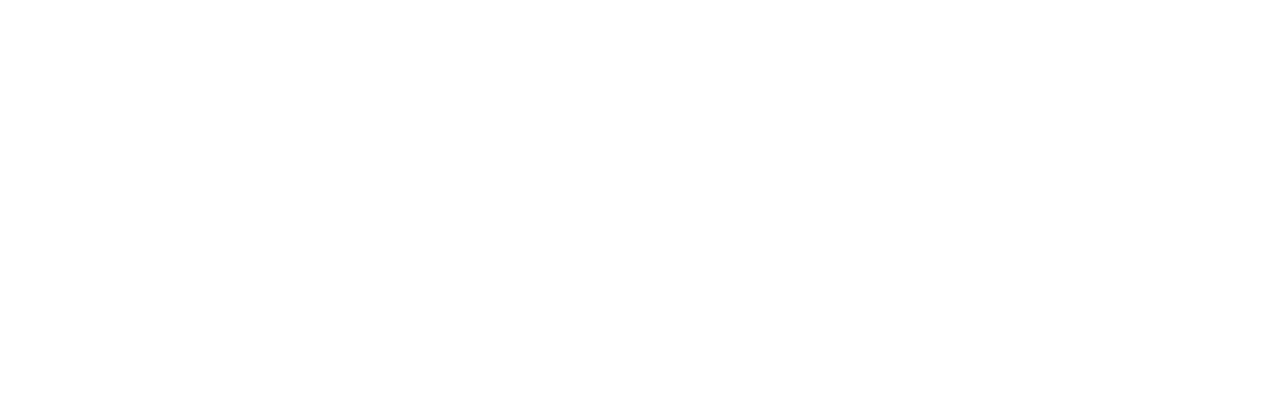
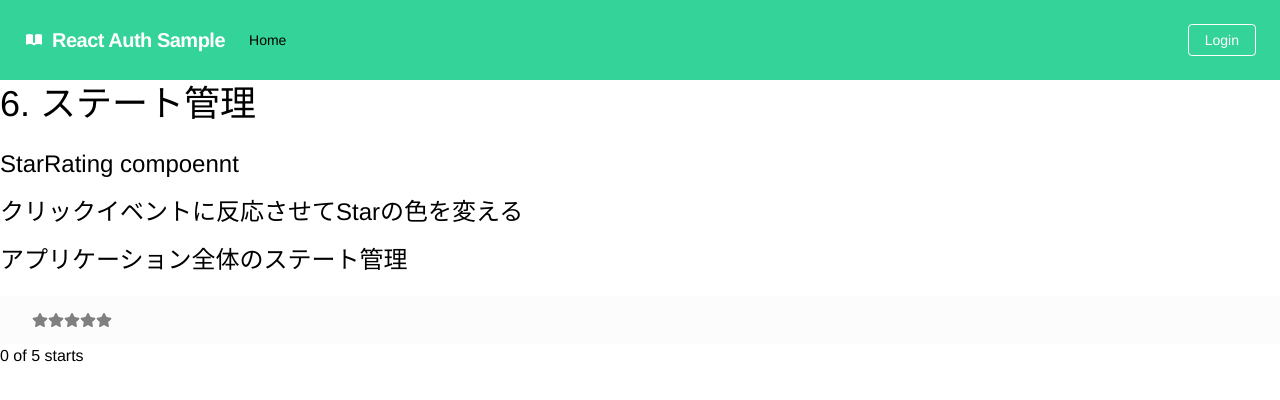
Before and after one commit to KokiIijima24/redux-auth-sample, a React (Create React App) app: page /chapter6 in a window 1280 px wide. Shown: the top 400 px of the page. Built offline with nearby package versions, Linux system fonts and the light colour scheme.

Commit message:
[add]chapter6, star rating ステート管理、Markdown導入

```diff
--- a/package.json
+++ b/package.json
@@ -16,7 +16,8 @@
     "react-router-dom": "5.1.2",
     "react-scripts": "^4.0.3",
     "redux-localstorage-simple": "^2.4.1",
-    "redux-persist": "^6.0.0"
+    "redux-persist": "^6.0.0",
+    "remark-gfm": "^3.0.1"
   },
   "devDependencies": {
     "autoprefixer": "^9.8.6",
--- a/src/App.js
+++ b/src/App.js
@@ -10,12 +10,12 @@
 
 import Home from './Pages/Home'
 import Login from './Pages/Login'
-import MyPage from './Pages/MyPage'
+import About from './Pages/About'
 
 import LoginLayout from './Layout/LoginLayout'
 import MainLayout from './Layout/MainLayout'
 import Chapter3 from './Pages/Chapter3'
-import Chapter4 from './Pages/Chapter4'
+import chapter6 from './Pages/Chapter6'
 
 
 
@@ -27,9 +27,9 @@
           <Switch>
             <AppRoute path='/' exact layout={MainLayout} component={Home} />
             <GuestRoute path='/login' layout={LoginLayout} component={Login} />
-            <PrivateRoute path='/mypage' layout={MainLayout} component={MyPage} />
+            <PrivateRoute path='/about' layout={MainLayout} component={About} />
             <GuestRoute path='/chapter3' layout={MainLayout} component={Chapter3} />
-            <GuestRoute path='/chapter4' layout={MainLayout} component={Chapter4} />
+            <GuestRoute path='/chapter6' layout={MainLayout} component={chapter6} />
           </Switch>
         </BrowserRouter>
       </PersistGate>
--- /dev/null
+++ b/src/Pages/About.js
@@ -0,0 +1,31 @@
+import React from 'react'
+
+import ReactMarkdown from 'react-markdown'
+import remarkGfm from 'remark-gfm'
+
+const markdown = `
+### About Markdown
+A paragraph with *emphasis* and **strong importance**.
+
+> A block quote with ~strikethrough~ and a URL: https://reactjs.org.
+
+* Lists
+* [ ] todo
+* [x] done
+
+A table:
+
+| a | b |
+| - | - |
+| sample01 | sample 02 |
+`
+
+const About = () => {
+  return (
+    <div>
+      <ReactMarkdown children={markdown} remarkPlugins={[remarkGfm]} />
+    </div>
+  )
+}
+
+export default About
--- a/src/Pages/Chapter4.js
+++ /dev/null
@@ -1,18 +0,0 @@
-import React from 'react'
-import {FaStar} from 'react-icons/fa'
-
-const Star = ({ selected = false}) => (
-  <FaStar color={selected ? "red" : "grey"} />
-);
-
-function Chapter4({totalStars = 5}) {
-
-  return (
-    <div>
-      chapter4
-      {[...Array(totalStars)].map((_, i) => <Star key={i} />)}
-    </div>
-  )
-}
-
-export default Chapter4
--- /dev/null
+++ b/src/Pages/Chapter6.js
@@ -0,0 +1,27 @@
+import React from 'react'
+import StarRating from '../components/StarRating'
+
+import ReactMarkdown from 'react-markdown'
+import remarkGfm from 'remark-gfm'
+
+const markdown = `
+## 6. ステート管理
+
+### StarRating compoennt
+
+### クリックイベントに反応させてStarの色を変える
+
+### アプリケーション全体のステート管理
+`
+
+function Chapter6() {
+
+  return (
+    <div>
+      <ReactMarkdown children={markdown} remarkPlugins={[remarkGfm]} />
+      <StarRating />
+    </div>
+  )
+}
+
+export default Chapter6
--- a/src/Pages/Login.js
+++ b/src/Pages/Login.js
@@ -15,7 +15,7 @@
 
   const submit = async () => {
     setIsLoading(true)
-    history.push('/mypage')
+    history.push('/about')
     await dispatch(login(username, password))
     setIsLoading(false)
   }
--- a/src/Pages/MyPage.js
+++ /dev/null
@@ -1,11 +0,0 @@
-import React from 'react'
-
-const MyPage = () => {
-  return (
-    <div>
-      My page
-    </div>
-  )
-}
-
-export default MyPage
--- a/src/components/HeaderMenu.js
+++ b/src/components/HeaderMenu.js
@@ -60,10 +60,10 @@
             </Link>
 
             <Link
-              to='/mypage'
+              to='/about'
               className='block mt-4 lg:inline-block lg:mt-0 text-teal-200 hover:text-white mr-4'
             >
-              MyPage
+              About
             </Link>
 
             <Link
@@ -73,10 +73,10 @@
               chapter3
             </Link>
             <Link
-              to='/chapter4'
+              to='/chapter6'
               className='block mt-4 lg:inline-block lg:mt-0 text-teal-200 hover:text-white mr-4'
             >
-              chapter4
+              chapter6
             </Link>
           </div>
           <div>
--- /dev/null
+++ b/src/components/StarRating.js
@@ -0,0 +1,35 @@
+import React, { useState } from 'react'
+import { FaStar } from 'react-icons/fa'
+
+const Star = ({ selected = false, onSelect = (f) => f }) => {
+  return (
+    <li>
+      <FaStar color={selected ? 'red' : 'grey'} onClick={onSelect} />
+    </li>
+  )
+}
+
+function StarRating({ totalStars = 5 }) {
+  const [selectedStars, setSelectedStars] = useState(0)
+
+  return (
+    <div>
+      <div className='justify-center'>
+        <ul className='flex'>
+          {[...Array(totalStars)].map((_, i) => (
+            <Star
+              key={i}
+              selected={selectedStars > i}
+              onSelect={() => setSelectedStars(i + 1)}
+            />
+          ))}
+        </ul>
+        <p>
+          {selectedStars} of {totalStars} starts
+        </p>
+      </div>
+    </div>
+  )
+}
+
+export default StarRating
--- a/src/index.css
+++ b/src/index.css
@@ -35,3 +35,29 @@
     line-height : 1.5;
     /* 要素の高さ：24px（要素を配置するときの高さの基準） */
 }
+
+table {
+  border-collapse: collapse;
+}
+table th, table td {
+  border: solid 1px black;
+  /*実線 1px 黒*/
+}
+
+ul, ol {
+  background: #fcfcfc;/*背景色*/
+  padding: 0.5em 0.5em 0.5em 2em;/*ボックス内の余白*/
+}
+
+ul li, ol li {
+  line-height: 1.5; /*文の行高*/
+  padding: 0.5em 0; /*前後の文との余白*/
+}
+
+blockquote {
+  margin-top: 10px;
+  margin-bottom: 10px;
+  margin-left: 30px;
+  padding-left: 15px;
+  border-left: 3px solid #ccc;
+  }
```
Also changed, not shown: 1 other file (tests, documents, lock files or other folders).
